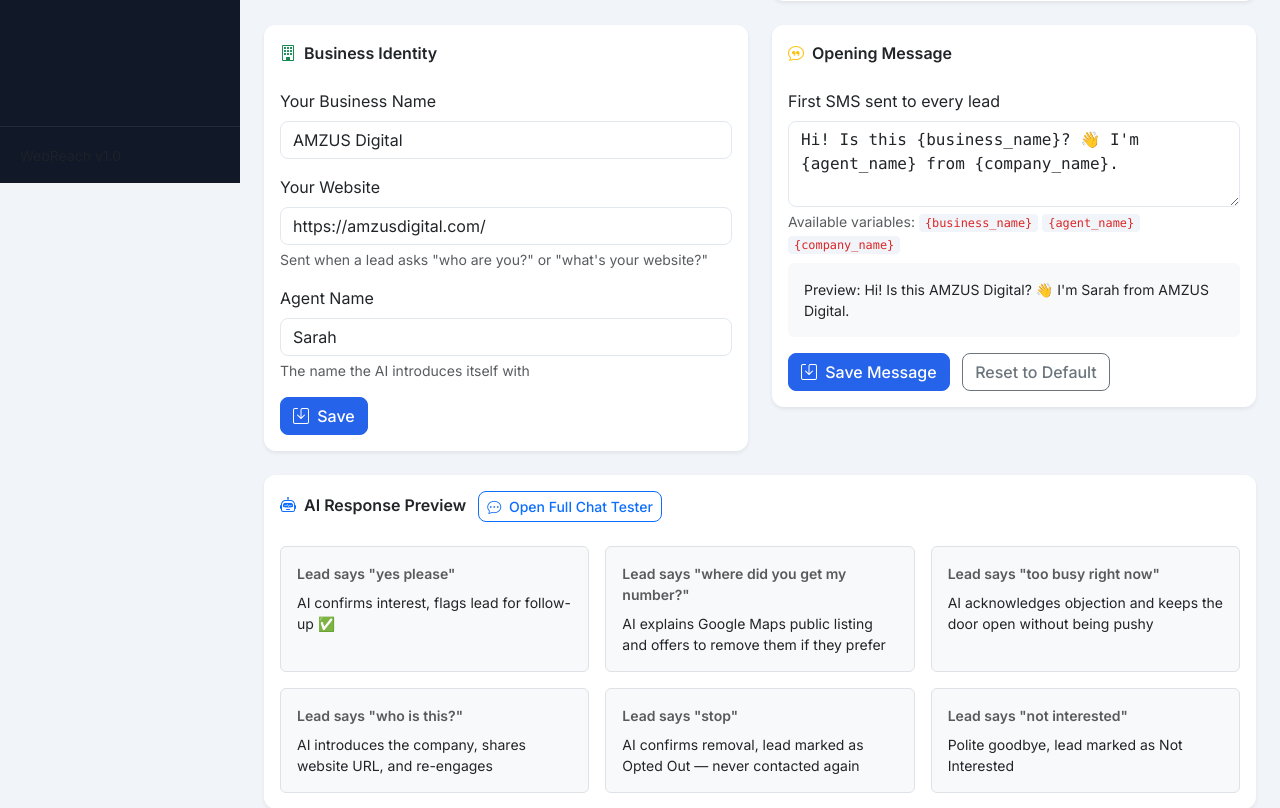
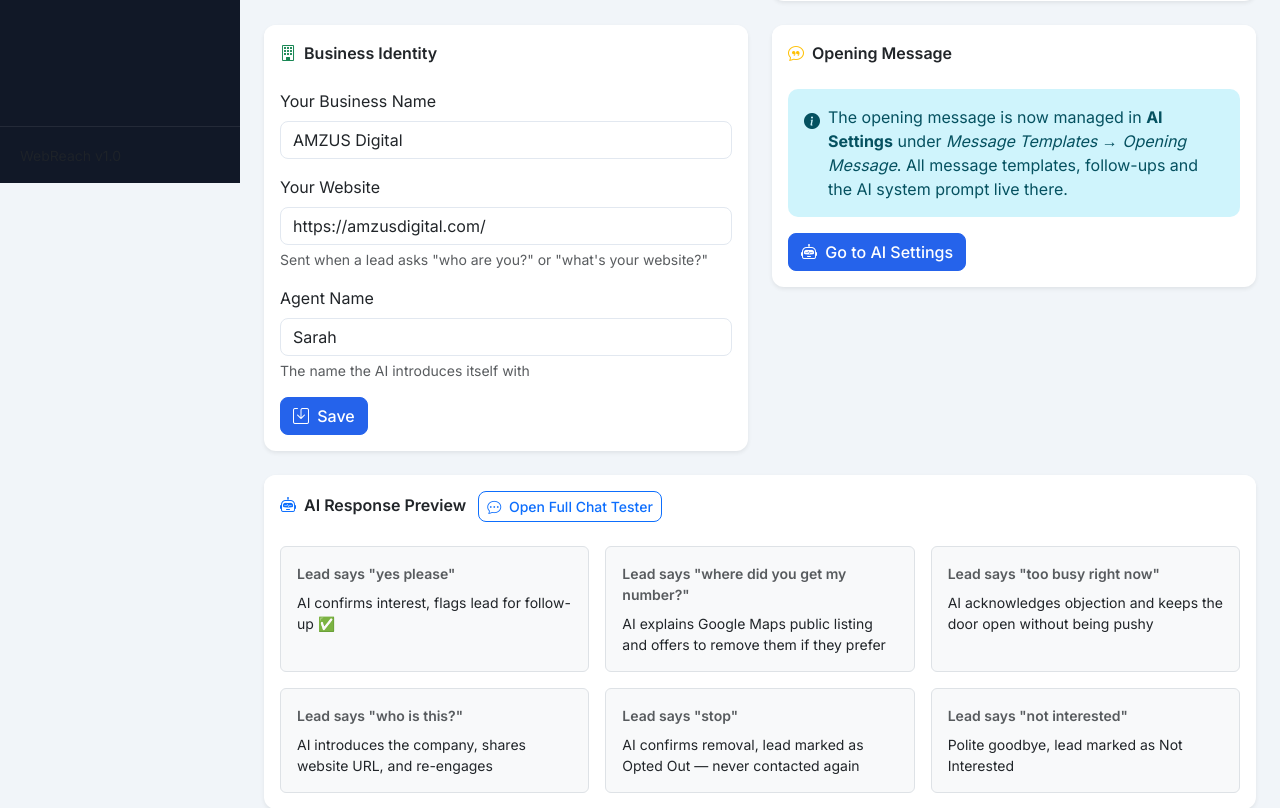
Before and after one commit to MOsaidJutt/webreach-outreach, a Flask app: page /admin in a window 1280 px wide. Shown: the part 617-1425 px from the top of the page. Run offline with Flask 3, Linux system fonts and the light colour scheme; data that the repository does not hold is empty.

Commit message:
Remove duplicate opening message from Admin - redirect to AI Settings

```diff
--- a/templates/admin.html
+++ b/templates/admin.html
@@ -183,28 +183,24 @@
     </div>
   </div>
 
-  <!-- Opening Message Editor -->
+  <!-- Opening Message — redirect to AI Settings -->
   <div class="col-lg-6">
     <div class="card border-0 shadow-sm">
       <div class="card-header bg-white border-0 fw-semibold pt-3">
         <i class="bi bi-chat-quote me-1 text-warning"></i> Opening Message
       </div>
       <div class="card-body">
-        <div class="mb-2">
-          <label class="form-label">First SMS sent to every lead</label>
-          <textarea class="form-control font-monospace" id="openingMessage" rows="3"></textarea>
-          <div class="form-text mt-1">
-            Available variables:
-            <code>{business_name}</code> <code>{agent_name}</code> <code>{company_name}</code>
+        <div class="alert alert-info d-flex gap-2 mb-3">
+          <i class="bi bi-info-circle-fill flex-shrink-0 mt-1"></i>
+          <div>
+            The opening message is now managed in <strong>AI Settings</strong> under
+            <em>Message Templates → Opening Message</em>. All message templates, follow-ups and the AI system
+            prompt live there.
           </div>
         </div>
-        <div class="mb-3 p-3 bg-light rounded small" id="openingPreview"></div>
-        <button class="btn btn-primary" onclick="saveOpeningMessage()">
-          <i class="bi bi-save me-1"></i> Save Message
-        </button>
-        <button class="btn btn-outline-secondary ms-2" onclick="resetOpeningMessage()">
-          Reset to Default
-        </button>
+        <a href="/conversation-settings" class="btn btn-primary">
+          <i class="bi bi-robot me-1"></i> Go to AI Settings
+        </a>
       </div>
     </div>
   </div>
```
